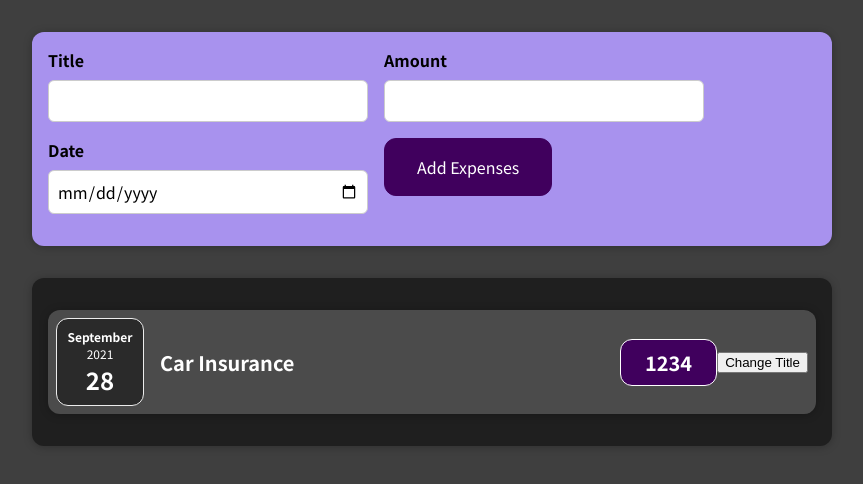
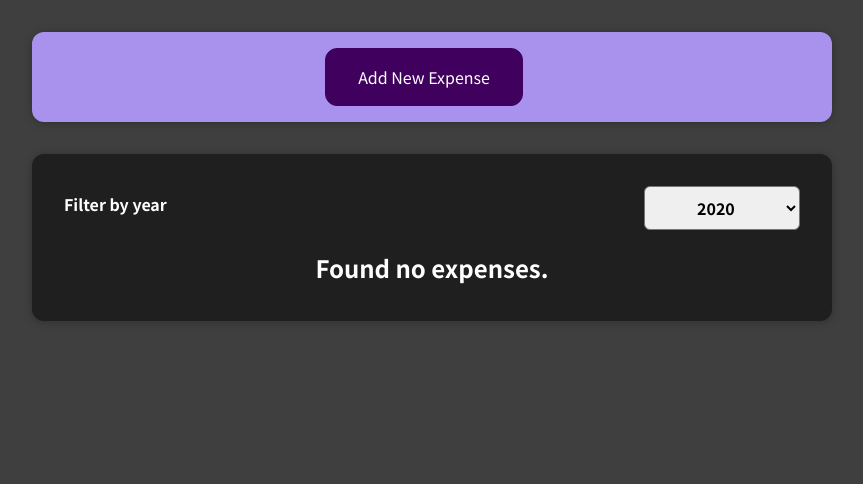
Before and after one commit to Hard-Coder05/React_ExpenseTracker, a React (Create React App) app: page / in a window 1280 px wide. Shown: the top 484 px of the page, without its empty margins (208-1071 px from the left). Built offline with nearby package versions, Linux system fonts and the light colour scheme.

Commit message:
milestone

```diff
--- a/src/App.js
+++ b/src/App.js
@@ -1,16 +1,35 @@
 import Expenses from "./components/Expenses/Expenses";
 import NewExpense from "./components/NewExpense/NewExpense";
-function App() {
-  const expenses = [
+import { useState } from "react";
+
+const dummyData = [
   {
     id: "e1",
     title: "Car Insurance",
     amount: 1234,
     date: new Date(2021, 8, 28),
   },
+  {
+    id: "e2",
+    title: "Books",
+    amount: 1234,
+    date: new Date(2021, 8, 28),
+  },
+  {
+    id: "e3",
+    title: "Food",
+    amount: 1234,
+    date: new Date(2021, 8, 28),
+  },
 ];
 
-  function addExpenseHandler(expense) {}
+function App() {
+  const [expenses, setExpenses] = useState(dummyData);
+  function addExpenseHandler(expense) {
+    setExpenses((prevExpenses) => {
+      return [expense, ...prevExpenses];
+    });
+  }
   return (
     <div>
       <NewExpense onAddExpense={addExpenseHandler} />
--- a/src/components/Expenses/ExpenseItem.js
+++ b/src/components/Expenses/ExpenseItem.js
@@ -12,14 +12,15 @@
   }
 
   return (
+    <li>
       <Card className="expense-item">
         <ExpenseDate date={props.date} />
         <div className="expense-item__description">
           <h2>{title}</h2>
           <div className="expense-item__price">{props.amount}</div>
-      </div>
-      <button onClick={clickHandler}>Change Title</button>
+        </div>{" "}
       </Card>
+    </li>
   );
 }
 
--- a/src/components/Expenses/Expenses.js
+++ b/src/components/Expenses/Expenses.js
@@ -1,16 +1,30 @@
-import ExpenseItem from "./ExpenseItem";
 import "./Expenses.css";
 import Card from "../UI/Card";
+import ExpensesFilter from "./ExpensesFilter";
+import { useState } from "react";
+import ExpensesList from "./ExpensesList";
 
 function Expenses(props) {
+  const [filteredYear, setFilteredYear] = useState("2020");
+
+  function filterChangeHandler(selectedYear) {
+    setFilteredYear(selectedYear);
+  }
+
+  const filteredExpenses = props.items.filter((expense) => {
+    return expense.date.getFullYear().toString() === filteredYear;
+  });
+
   return (
-    <Card className="expenses">
-      <ExpenseItem
-        title={props.items[0].title}
-        amount={props.items[0].amount}
-        date={props.items[0].date}
-      />
-    </Card>
+    <div>
+      <Card className="expenses">
+        <ExpensesFilter
+          selected={filteredYear}
+          onChangeFilter={filterChangeHandler}
+        />
+        <ExpensesList items={filteredExpenses} />
+      </Card>
+    </div>
   );
 }
 
--- /dev/null
+++ b/src/components/Expenses/ExpensesFilter.css
@@ -0,0 +1,24 @@
+.expenses-filter {
+  color: white;
+  padding: 0 1rem;
+}
+
+.expenses-filter__control {
+  display: flex;
+  width: 100%;
+  align-items: center;
+  justify-content: space-between;
+  margin: 1rem 0;
+}
+
+.expenses-filter label {
+  font-weight: bold;
+  margin-bottom: 0.5rem;
+}
+
+.expenses-filter select {
+  font: inherit;
+  padding: 0.5rem 3rem;
+  font-weight: bold;
+  border-radius: 6px;
+}
--- /dev/null
+++ b/src/components/Expenses/ExpensesFilter.js
@@ -0,0 +1,23 @@
+import "./ExpensesFilter.css";
+
+function ExpensesFilter(props) {
+  function dropDownChangeHandler(event) {
+    props.onChangeFilter(event.target.value);
+  }
+
+  return (
+    <div className="expenses-filter">
+      <div className="expenses-filter__control">
+        <label>Filter by year</label>
+        <select value={props.selected} onChange={dropDownChangeHandler}>
+          <option value="2022">2022</option>
+          <option value="2021">2021</option>
+          <option value="2020">2020</option>
+          <option value="2019">2019</option>
+        </select>
+      </div>
+    </div>
+  );
+}
+
+export default ExpensesFilter;
--- /dev/null
+++ b/src/components/Expenses/ExpensesList.css
@@ -0,0 +1,9 @@
+.expenses-list {
+  list-style: none;
+  padding: 0;
+}
+
+.expenses-list__fallback {
+  color: white;
+  text-align: center;
+}
--- /dev/null
+++ b/src/components/Expenses/ExpensesList.js
@@ -0,0 +1,23 @@
+import "./ExpensesList.css";
+import ExpenseItem from "./ExpenseItem";
+
+function ExpensesList(props) {
+  if (props.items.length === 0) {
+    return <h2 className="expenses-list__fallback">Found no expenses.</h2>;
+  }
+
+  return (
+    <ul className="expenses-list">
+      {props.items.map((expense) => (
+        <ExpenseItem
+          key={expense.id}
+          title={expense.title}
+          amount={expense.amount}
+          date={expense.date}
+        />
+      ))}
+    </ul>
+  );
+}
+
+export default ExpensesList;
--- a/src/components/NewExpense/ExpenseForm.js
+++ b/src/components/NewExpense/ExpenseForm.js
@@ -121,6 +121,9 @@
           />
         </div>
         <div className="new-expense__actions">
+          <button type="button" onClick={props.onCancel}>
+            Cancel
+          </button>
           <button type="submit">Add Expenses</button>
         </div>
       </div>
--- a/src/components/NewExpense/NewExpense.js
+++ b/src/components/NewExpense/NewExpense.js
@@ -1,18 +1,38 @@
 import "./NewExpense.css";
+import { useState } from "react";
+import ExpenseForm from "./ExpenseForm";
 
-import ExpenseForm from "./ExpenseForm";
 function NewExpense(props) {
+  const [isEditing, setIsEditing] = useState(false);
+
+  function startEditingHandler() {
+    setIsEditing(true);
+  }
+
+  function stopEditingHandler() {
+    setIsEditing(false);
+  }
+
   function saveExpenseDataHandler(enteredExpenseData) {
     const expenseData = {
       ...enteredExpenseData,
       id: Math.random().toString(),
     };
     props.onAddExpense(expenseData);
+    stopEditingHandler();
   }
 
   return (
     <div className="new-expense">
-      <ExpenseForm onSaveExpenseData={saveExpenseDataHandler} />
+      {!isEditing && (
+        <button onClick={startEditingHandler}>Add New Expense</button>
+      )}
+      {isEditing && (
+        <ExpenseForm
+          onCancel={stopEditingHandler}
+          onSaveExpenseData={saveExpenseDataHandler}
+        />
+      )}
     </div>
   );
 }
```
Lines whose indentation alone changed are shown as unchanged.
